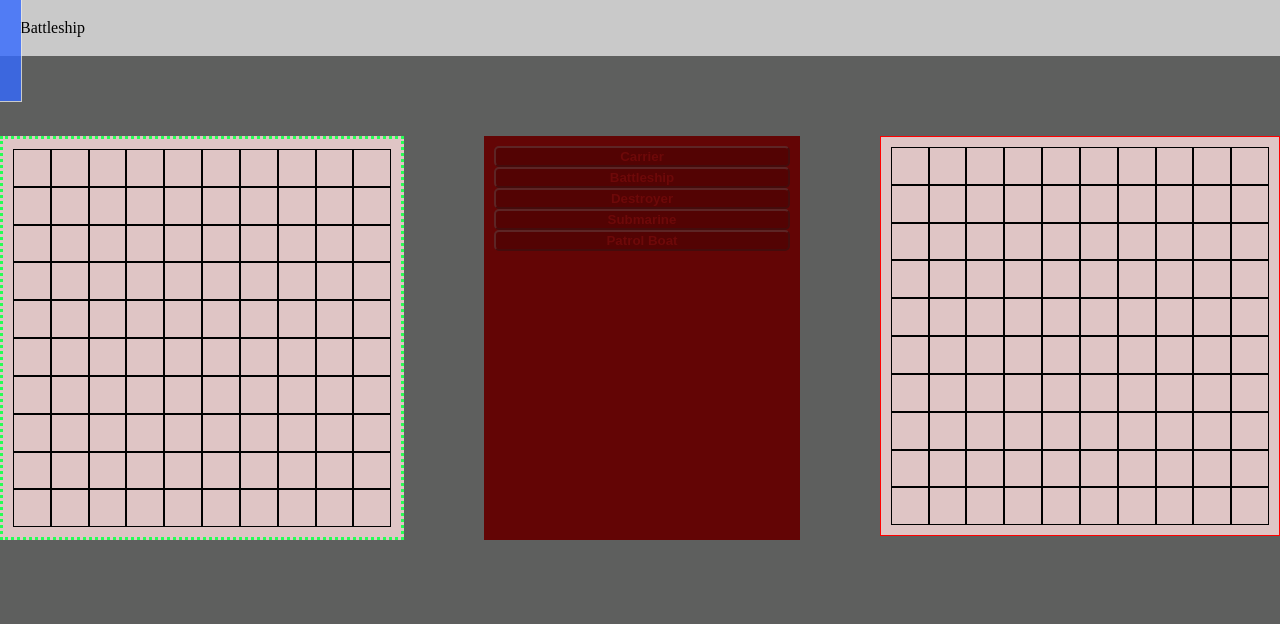
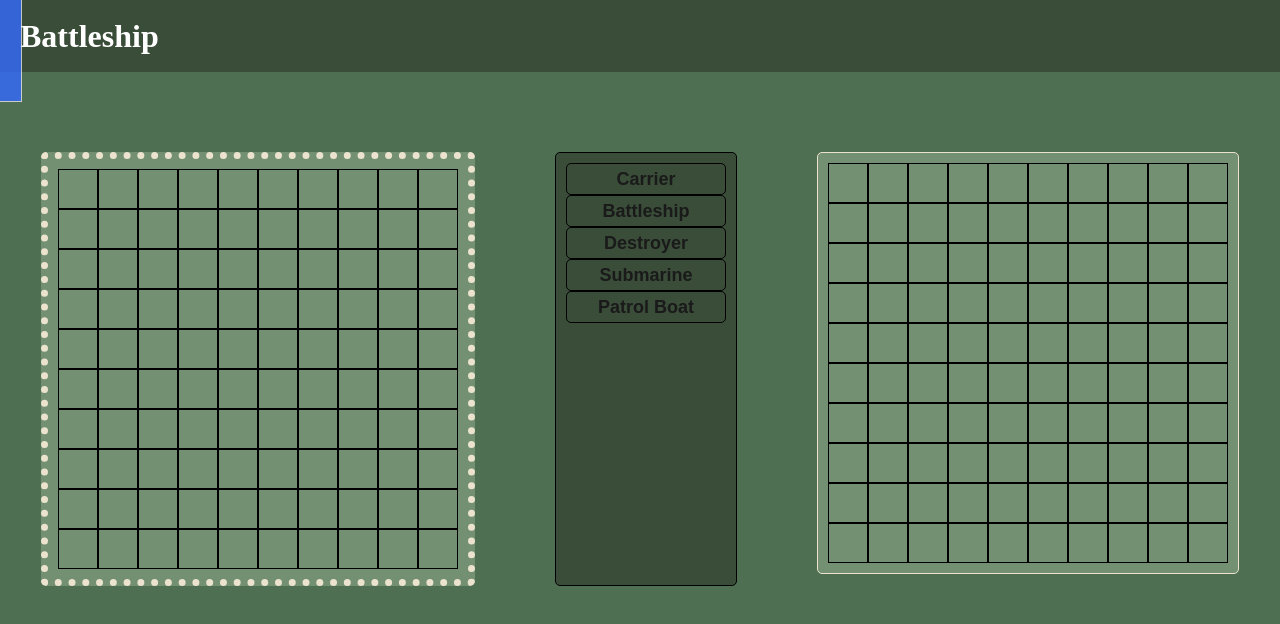
Before and after one commit to goldjared/battleship, a website built with webpack: page src/index.html in a window 1280 px wide. Both pictures are taken after a click on the button "Carrier". Built offline with nearby package versions, Linux system fonts and the light colour scheme.

Commit message:
update styling, color template, format w/ prettier

```diff
--- a/src/style.css
+++ b/src/style.css
@@ -1,5 +1,5 @@
 :root {
-  background-color: rgb(94, 95, 94);
+  background-color: rgb(79, 111, 82);
 }
 
 /* http://meyerweb.com/eric/tools/css/reset/
@@ -139,7 +139,10 @@
 }
 
 header {
-  background-color: rgb(201, 201, 201);
+  background-color: #3a4d39;
+  color: white;
+  font-size: xx-large;
+  font-weight: bolder;
   padding: 20px;
 }
 
@@ -150,7 +153,7 @@
 }
 
 .board-container {
-  background-color: rgb(223, 197, 197);
+  background-color: #739072;
   display: grid;
   grid-template-columns: repeat(10, auto);
   grid-template-rows: repeat(10, auto);
@@ -158,7 +161,8 @@
   height: 50%;
   max-height: 25em;
   max-width: 25em;
-  border: 1px solid rgb(255, 0, 0);
+  border: 1px solid #ece3ce;
+  border-radius: 5px;
   padding: 10px;
 }
 
@@ -168,7 +172,7 @@
 }
 
 .game-square#ship {
-  background-color: hsl(0, 36%, 63%);
+  background-color: #ece3ce;
 }
 
 #cpu .game-square:hover,
@@ -195,32 +199,51 @@
 }
 
 .ship-menu {
-  width: 500px;
   display: flex;
   flex-direction: column;
+  align-items: center;
   padding: 10px;
-  background-color: #630505;
+  background-color: #3a4d39;
+  border: 1px solid black;
+  border-radius: 5px;
 }
 
 .ship-menu > button {
   border-radius: 5px;
-  background-color: rgb(255, 184, 184);
-  color: rgb(109, 9, 9);
+  border: 1px solid black;
+  width: 10rem;
+  height: 2rem;
+  background-color: rgb(184, 207, 255);
+  color: rgb(26, 26, 26);
+  font-size: large;
   font-weight: bold;
+}
+
+.ship-menu > h5 {
+  color: white;
+  font-size: xx-large;
+  font-weight: bolder;
+}
+
+.ship-menu > p {
+  color: white;
+  font-size: x-large;
+  font-weight: bolder;
+  border-bottom: solid black 1px;
 }
 
 .ship-select-btn.disabled-btn,
 #temp-disable {
-  background-color: rgb(83, 3, 3);
+  background-color: #3a4d39;
 }
 
 .ship-select-btn.disabled-btn:hover,
 #temp-disable:hover {
-  background-color: rgb(83, 3, 3);
+  background-color: #3a4d39;
 }
 
 .selected {
-  border: 3px dotted rgb(37, 255, 84);
+  border: 7px dotted #ece3ce;
 }
 
 .mouse-tracer {
```
